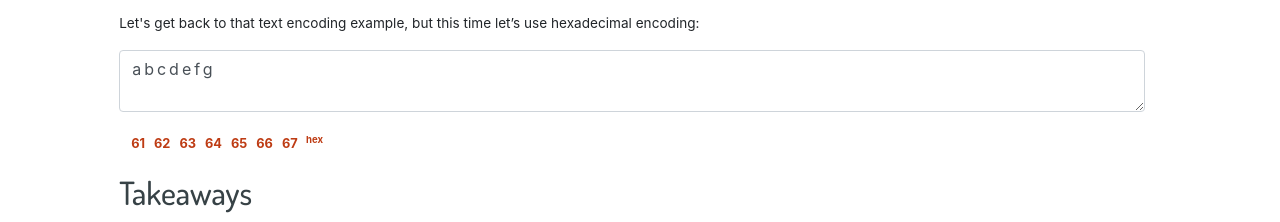
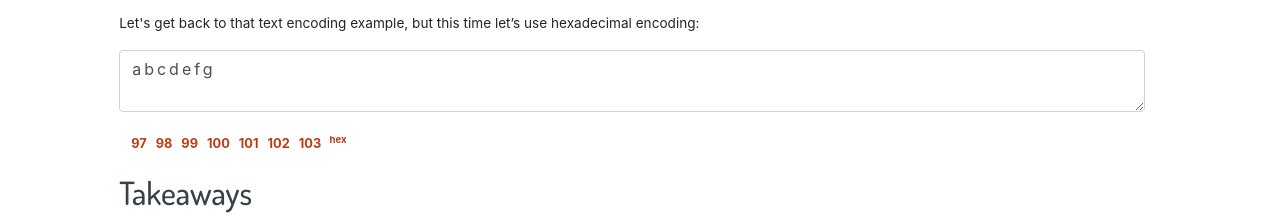
Before and after one commit to LowLevelAcademy/LowLevelAcademy, a Next.js app: page /prerequisites/binary-and-hexadecimal-numbers in a window 1280 px wide. Shown: the part 1760-1982 px from the top of the page. Built offline with nearby package versions, Linux system fonts and the light colour scheme.

Commit message:
Fix error in the number encoding example (Unicode -> UTF-8)
Thanks to guepier

```diff
--- a/components/prerequisites/number-encoding/index.tsx
+++ b/components/prerequisites/number-encoding/index.tsx
@@ -99,6 +99,9 @@ export const UtfPlayground: React.FC<UtfPlaygroundProps> = (
       break;
   }
 
+  const encoder = new TextEncoder();
+  const utf8 = encoder.encode(text);
+
   return (
     <form className={styles.utfPlayground}>
       <div className="form-group mr-3">
@@ -109,12 +112,7 @@ export const UtfPlayground: React.FC<UtfPlaygroundProps> = (
         />
       </div>
       <div className={styles.numbersEncoding}>
-        <Base>
-          {text
-            .split("")
-            .map((char) => char.charCodeAt(0).toString(props.base))
-            .join(" ")}
-        </Base>
+        <Base>{utf8.join(" ")}</Base>
       </div>
     </form>
   );
```
